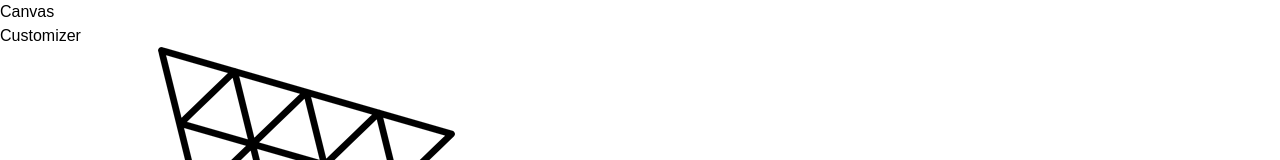
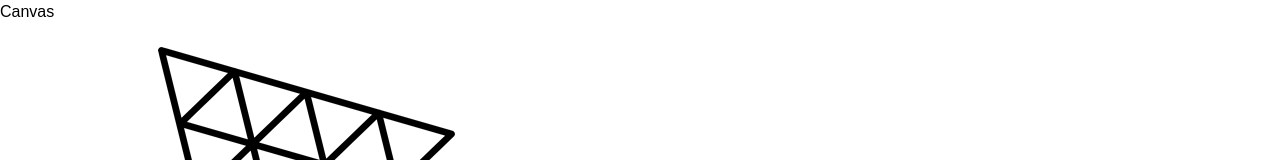
Before and after one commit to oscarnunez1/customAIze, a React (Vite) app in the folder client/: page / in a window 1280 px wide. Shown: the top 160 px of the page. Built offline with nearby package versions, Linux system fonts and the light colour scheme; a web font is replaced by a local one.

Commit message:
add logic to define if on home page or customizer page

```diff
--- a/client/src/pages/Customizer.jsx
+++ b/client/src/pages/Customizer.jsx
@@ -11,8 +11,17 @@ import { fadeAnimation, slideAnimation } from '../config/motion'
 import { AIPicker, ColorPicker, CustomButton, FilePicker, Tab } from '../components'
 
 const Customizer = () => {
+
+  const snap = useSnapshot(state)
+
   return (
-    <div>Customizer</div>
+    <AnimatePresence>
+      {!snap.intro && (
+        <>
+          Customizer
+        </>
+      )}
+    </AnimatePresence>
   )
 }
 
```
